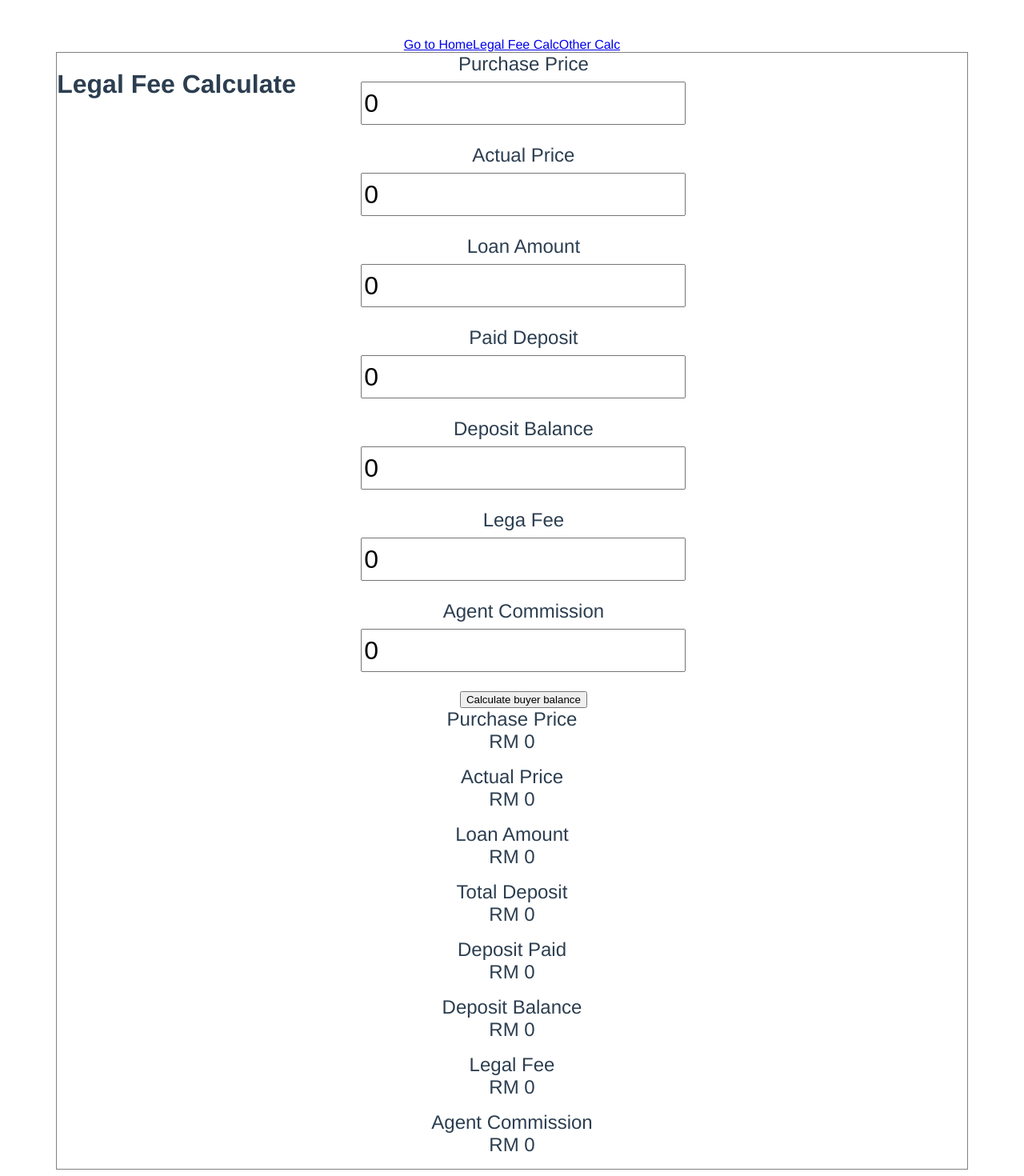
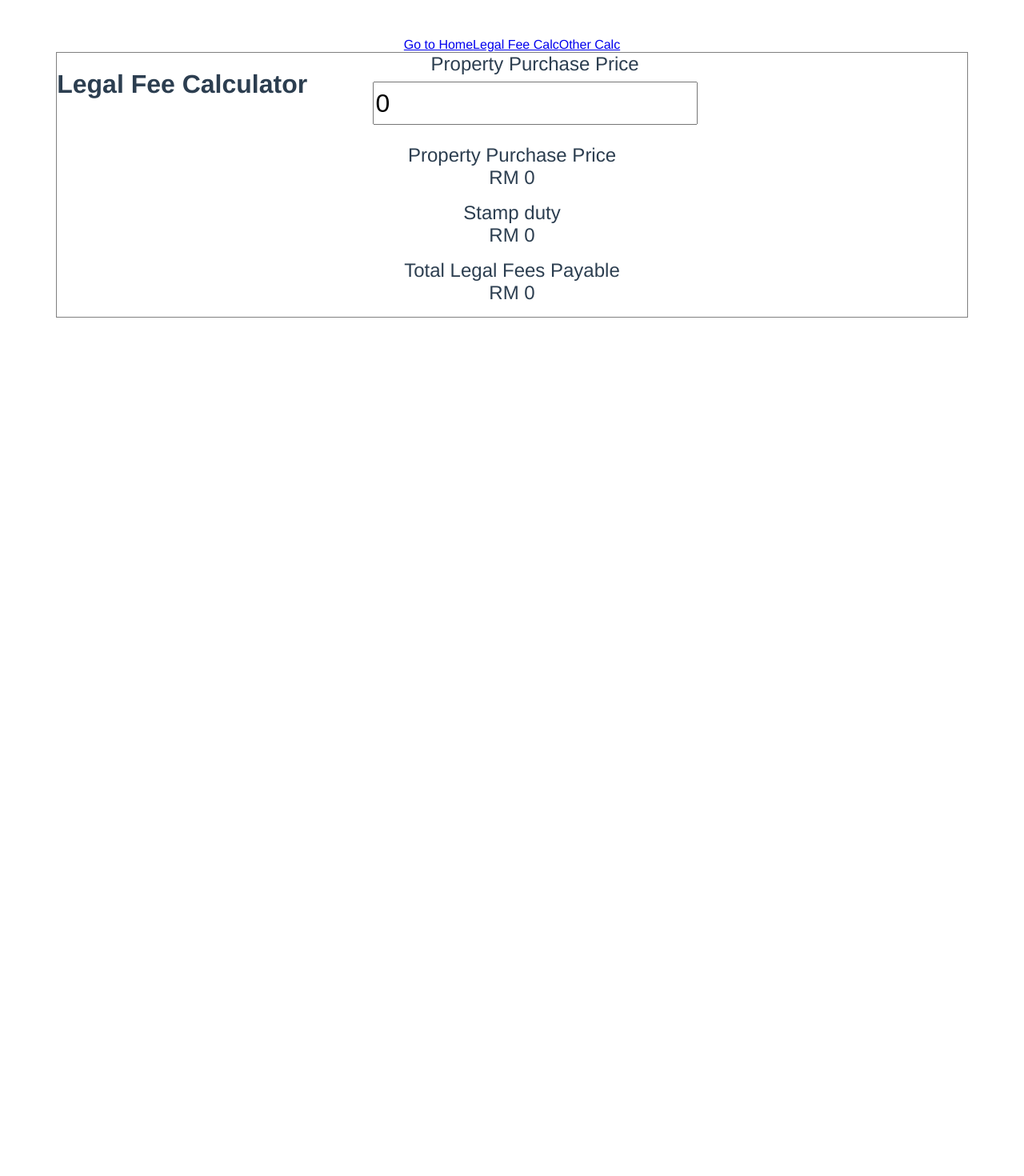
Before and after one commit to georgeLiew/Lawyer-Calculator, a Vue app: page /legalfeecalc in a window 1280 px wide. Shown: the part 192-1662 px from the top of the page at 80% size. After the commit the page ends 800 px from the top, so only its background shows below. Built offline with nearby package versions, Linux system fonts and the light colour scheme.

Commit message:
add calc stamp duty function

```diff
--- a/src/page/LegalFeeCalc.vue
+++ b/src/page/LegalFeeCalc.vue
@@ -1,28 +1,13 @@
 <template>
 <div class="from_box">
-    <h1>Legal Fee Calculate</h1>
+    <h1>Legal Fee Calculator</h1>
     <div class="form-group">
-        <inputNumber labelName="Purchase Price" v-model:modelValue="buyerCalc.purchasePrice" @updateValue="onPurchasePriceChange"></inputNumber>
-        <inputNumber labelName="Actual Price" v-model="prop.price" @updateValue="onPropertyPriceChange"></inputNumber>
-        <inputNumber labelName="Loan Amount" v-model="buyerCalc.loanAmount"></inputNumber>
-        <inputNumber labelName="Paid Deposit" v-model="buyerCalc.depositPaid" @updateValue="onPaidDepositChange"></inputNumber>
-        <inputNumber labelName="Deposit Balance" v-model="buyerCalc.depositBalance"></inputNumber>
-        <inputNumber labelName="Lega Fee" v-model="buyerCalc.legal_fee"></inputNumber>
-        <inputNumber labelName="Agent Commission" v-model="buyerCalc.agent_commission"></inputNumber>
-        <button type="button" v-on:click="CalculateBuyerBalance">Calculate buyer balance</button>
+        <inputNumber labelName="Property Purchase Price" v-model:modelValue="legalFee.purchasePrice" @updateValue="onPurchasePriceChange"></inputNumber>
     </div>
     <div class="result form-group">
-        <customLabelNumber labelName="Purchase Price" v-model="buyerCalc.purchasePrice"></customLabelNumber>
-        <customLabelNumber labelName="Actual Price" v-model="prop.price"></customLabelNumber>
-        <customLabelNumber labelName="Loan Amount" v-model="buyerCalc.loanAmount"></customLabelNumber>
-        <customLabelNumber labelName="Total Deposit" v-model="prop.totalDeposit"></customLabelNumber>
-        <customLabelNumber labelName="Deposit Paid" v-model="buyerCalc.depositPaid"></customLabelNumber>
-        <customLabelNumber labelName="Deposit Balance" v-model="buyerCalc.depositBalance"></customLabelNumber>
-        <customLabelNumber labelName="Legal Fee" v-model="buyerCalc.legal_fee"></customLabelNumber>
-        <customLabelNumber labelName="Agent Commission" v-model="buyerCalc.agent_commission"></customLabelNumber>
-        <div v-if="buyerCalc.showBalance">
-        <customLabelNumber labelName="Buyer Balance" v-model="buyerCalc.balance"></customLabelNumber>
-        </div>
+        <customLabelNumber labelName="Property Purchase Price" v-model="legalFee.purchasePrice"></customLabelNumber>
+        <customLabelNumber labelName="Stamp duty" v-model="legalFee.stampduty"></customLabelNumber>
+        <customLabelNumber labelName="Total Legal Fees Payable" v-model="legalFee.legalFeeAmount"></customLabelNumber>
     </div>
 </div>
 </template>
@@ -35,24 +20,12 @@ export default {
     name: 'Form',
     data() {
         return {
-            prop: {
-                "price": 0,
-                "totalDeposit": 0,
-            },
-            buyerCalc: {
+            legalFee: {
                 "purchasePrice": 0,
-                "loanAmount": 0,
-                "depositPaid": 0,
-                "depositBalance": 0,
-                "legal_fee": 0,
-                "agent_commission": 0,
-                "showBalance" : false,
-                "balance": 0
-            },
-            sellerCalc: {
-                "legal_fee": 0,
-                "agent_comission": 0
+                "legalFeeAmount": 0,
+                "stampduty":0
             }
+
         };
     },
     methods: {
@@ -63,19 +36,7 @@ export default {
             }
         },
         onPurchasePriceChange(e) {
-            this.buyerCalc.loanAmount = e * 0.9;
-        },
-        onPropertyPriceChange(e) {
-            this.prop.totalDeposit = e * 0.1;
-            this.buyerCalc.depositPaid = e * 0.01;
-            this.buyerCalc.depositBalance = this.prop.totalDeposit - this.buyerCalc.depositPaid;
-        },
-        onPaidDepositChange(e) {
-            this.buyerCalc.depositBalance = this.prop.totalDeposit - e;
-        },
-        CalculateBuyerBalance() {
-            this.buyerCalc.showBalance =true;
-            this.buyerCalc.balance = parseFloat(this.buyerCalc.loanAmount) - parseFloat(this.prop.price) + parseFloat(this.buyerCalc.depositPaid) - parseFloat(this.buyerCalc.legal_fee) - parseFloat(this.buyerCalc.agent_commission);
+            this.legalFee.stampduty = calcStampDuty(e);
         }
     },
     components: {
@@ -83,6 +44,33 @@ export default {
         customLabelNumber
     }
 }
+
+
+function calcStampDuty(amount){
+            var stampduty = 0;
+            var firstLevelThreadhold = 100000;
+            var secondLevelThreadhold = 500000;
+            var thirdLevelThreadhold = 1000000;
+
+            if(amount >0){
+                if(amount < firstLevelThreadhold){
+                    stampduty += amount * 0.01;
+                }else if(amount < secondLevelThreadhold){
+                    stampduty += firstLevelThreadhold * 0.01;
+                    stampduty += (amount - firstLevelThreadhold) * 0.02;
+                }else if (amount < thirdLevelThreadhold){
+                    stampduty += firstLevelThreadhold * 0.01;
+                    stampduty += (secondLevelThreadhold - firstLevelThreadhold) * 0.02;
+                    stampduty += (amount - secondLevelThreadhold) * 0.03;
+                }else{
+                    stampduty += firstLevelThreadhold * 0.01;
+                    stampduty += (secondLevelThreadhold - firstLevelThreadhold) * 0.02;
+                    stampduty += (thirdLevelThreadhold - secondLevelThreadhold) * 0.03;
+                    stampduty += (amount - thirdLevelThreadhold) * 0.04;
+                }
+            }
+            return stampduty;
+        }
 </script>
 
 <!-- Add "scoped" attribute to limit CSS to this component only -->
```
